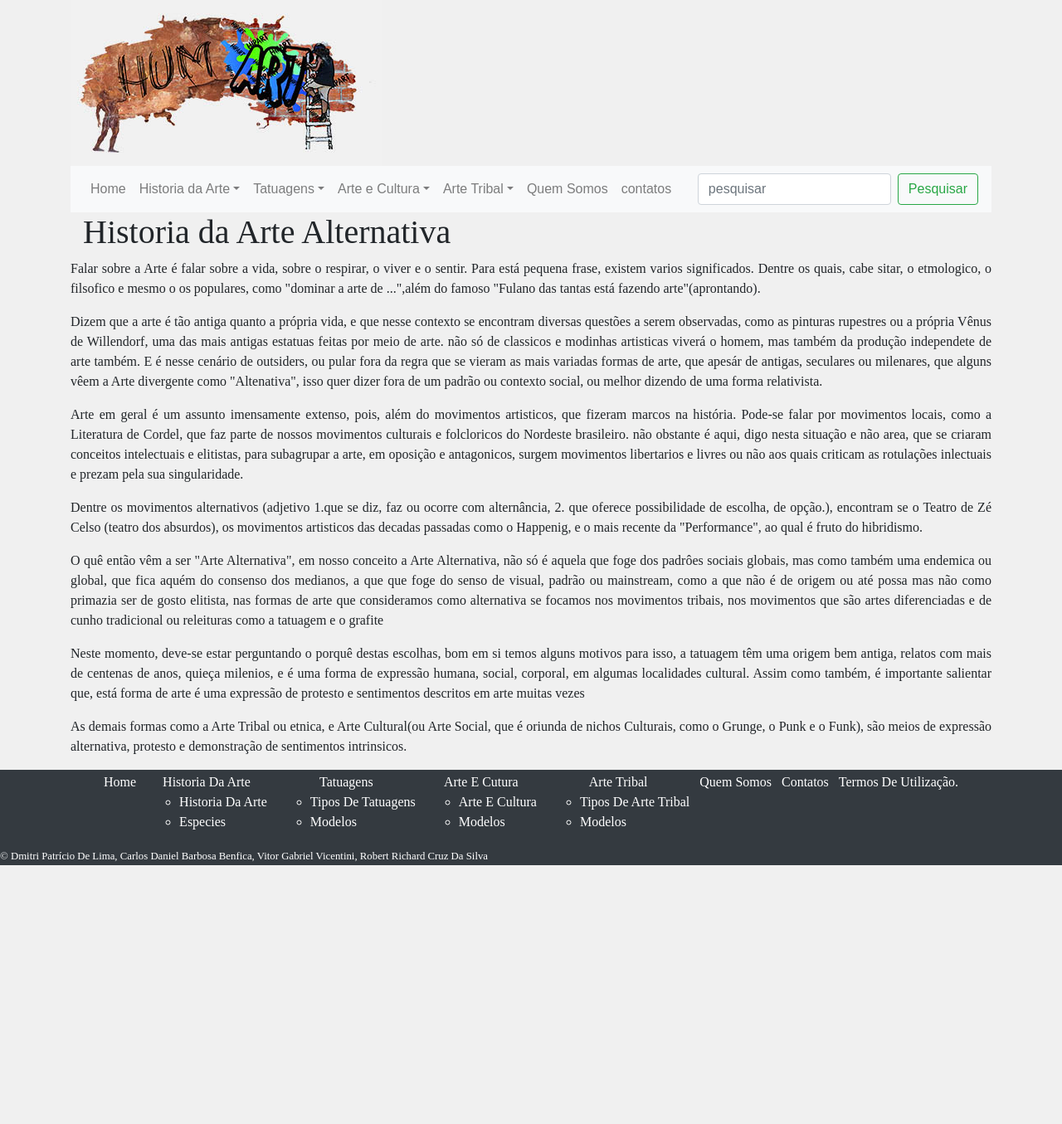
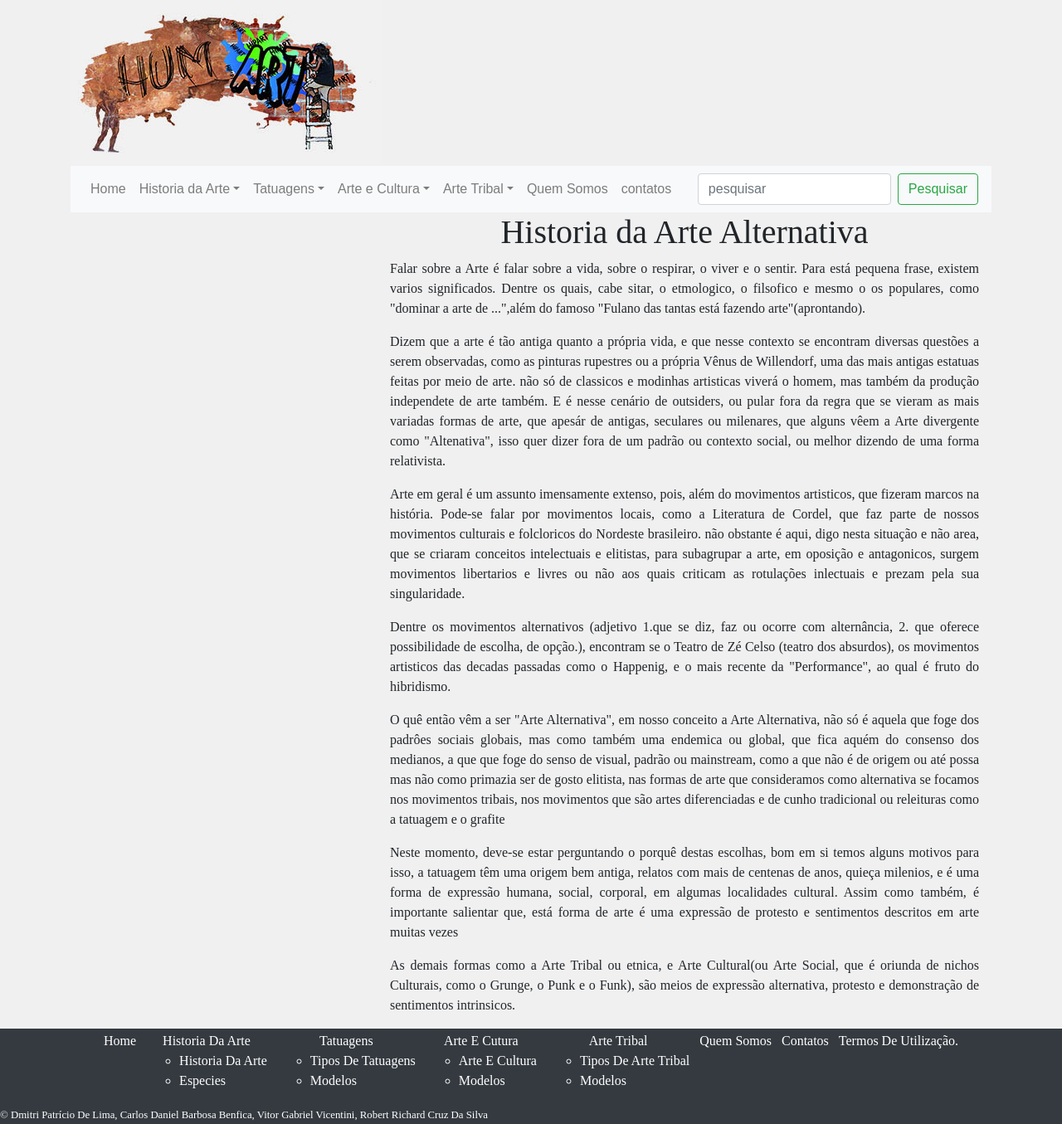
Before and after one commit to robertsilva4/site-HumArt, a PHP site: page /Historia-da-arte.php in a window 1280 px wide. Shown: the whole page at 83% size. Before the commit the page ends 1043 px from the top, so only its background shows below. Run offline with PHP 8.4, Linux system fonts and the light colour scheme.

Commit message:
coluna de texto em right

```diff
--- a/Historia-da-arte.php
+++ b/Historia-da-arte.php
@@ -23,8 +23,9 @@
     <div class="row">
       <div class="col-lg-12">
         <main>
+        <div class="col-lg-8 float-right">
           <article>
-            <h1 class="col-lg-12"> Historia da Arte Alternativa </h1>
+            <h1 class="text-center"> Historia da Arte Alternativa </h1>
             <div class="text-justify">
                         <p> Falar sobre a Arte é falar sobre a vida, sobre o respirar, o viver e o sentir. Para está pequena frase, existem varios significados.
                         Dentre os quais, cabe sitar, o etmologico, o filsofico e mesmo o os populares, como "dominar a arte de ...",além do famoso "Fulano das tantas está fazendo arte"(aprontando). </p>
@@ -58,6 +59,7 @@
                         <p>As demais formas como a Arte Tribal ou etnica,  e Arte Cultural(ou Arte Social, que é oriunda de nichos Culturais, como o Grunge, o Punk e o Funk), são meios de expressão alternativa, protesto e demonstração de sentimentos intrinsicos.</p>
             </div>
           </article>
+        </div>
         </main>
       </div>
     </div>
```
